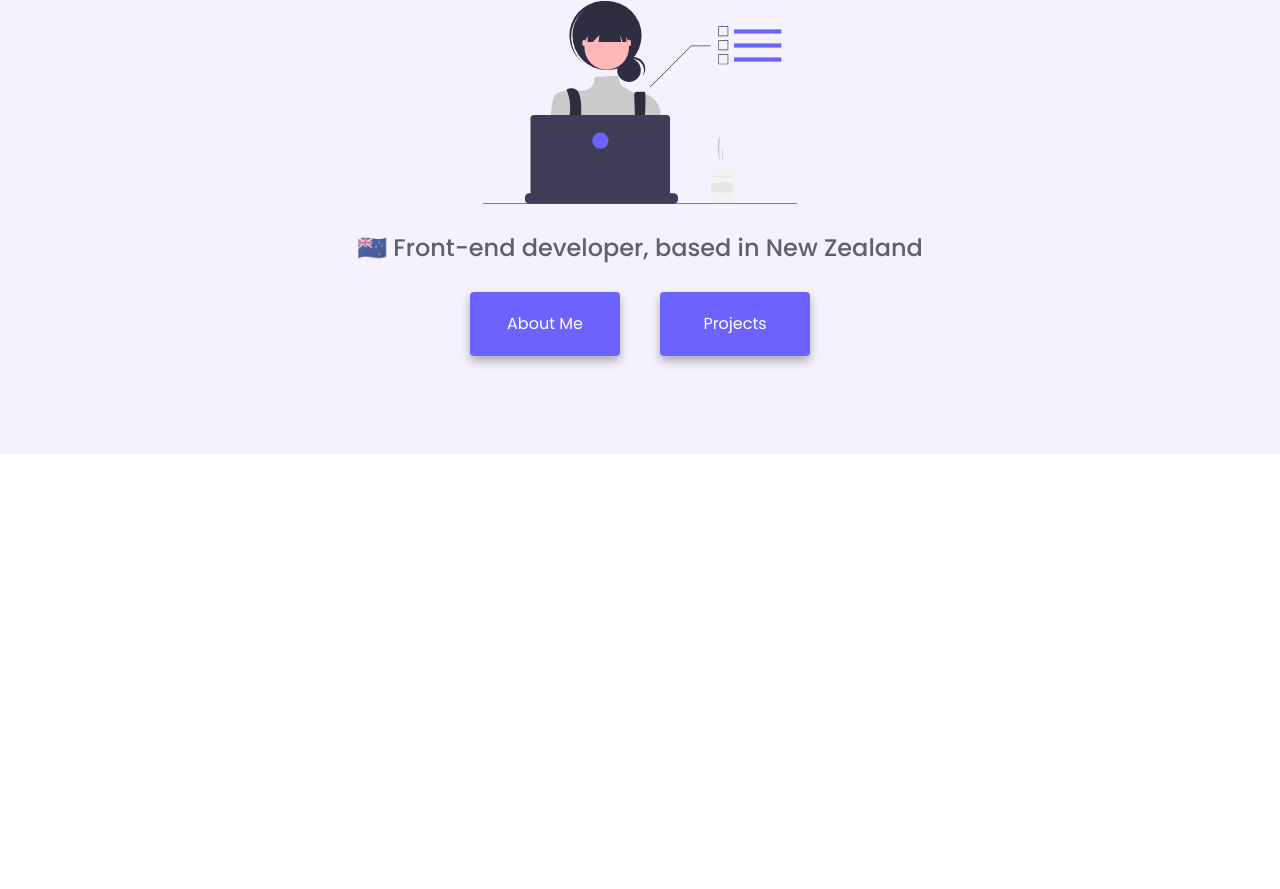
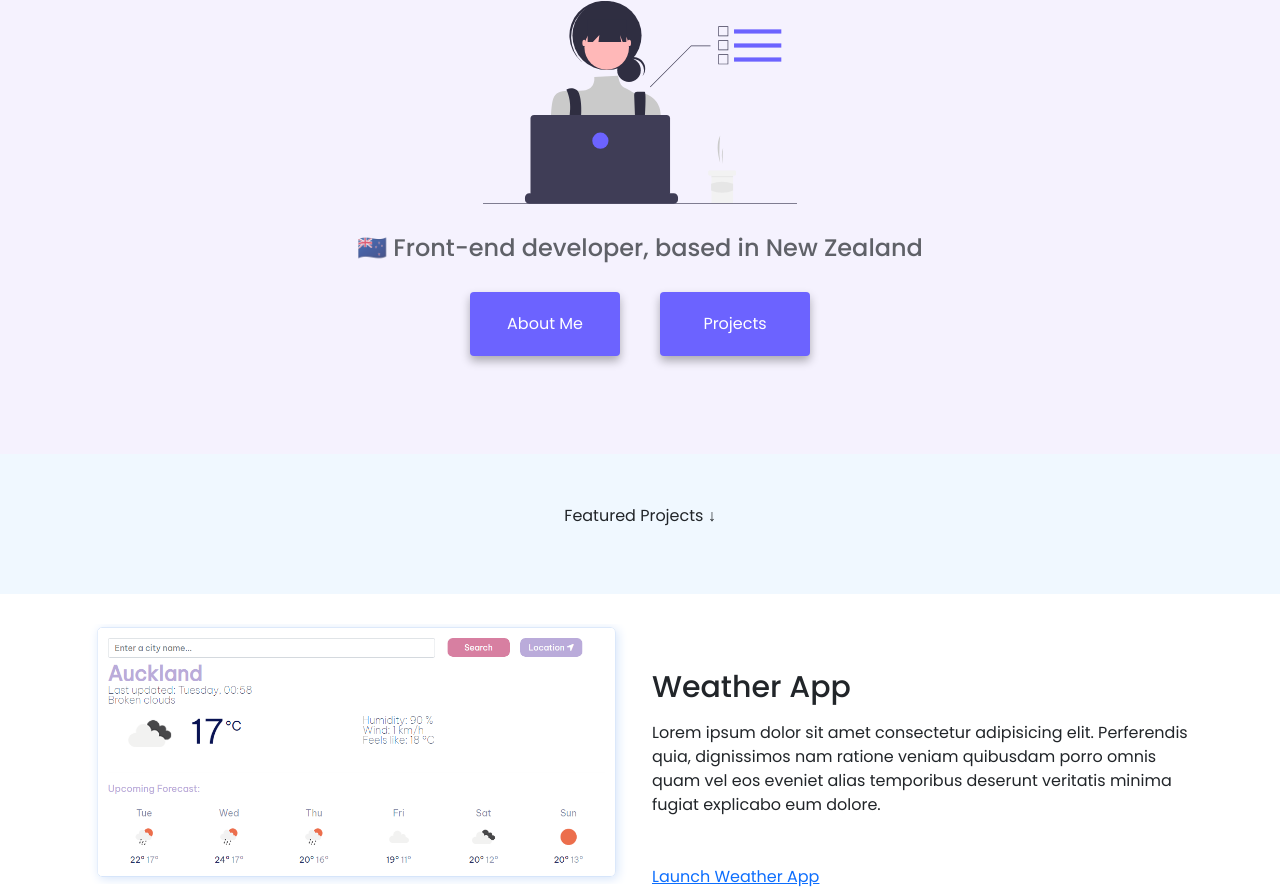
Before and after one commit to yingerliang/portfolio-project, a plain HTML site: page index.html in a window 1280 px wide. Shown: the part 277-1166 px from the top of the page. Before the commit the page ends 800 px from the top, so only its background shows below. Drawn offline with nearby package versions, Linux system fonts and the light colour scheme.

Commit message:
Added featured projects

```diff
--- a/index.html
+++ b/index.html
@@ -96,5 +96,40 @@
         >
       </div>
     </div>
+
+    <div class="work-introduction">
+      <p class="text-center">Featured Projects ↓</p>
+    </div>
+
+    <div class="featured-projects">
+      <div class="container">
+        <div class="row">
+          <div class="col-sm-6">
+            <img
+              src="/images/weatherapp.png"
+              class="img-fluid rounded d-none d-sm-block"
+            />
+          </div>
+          <div class="col-sm-6">
+            <h2 class="mb-3">Weather App</h2>
+            <p>
+              Lorem ipsum dolor sit amet consectetur adipisicing elit.
+              Perferendis quia, dignissimos nam ratione veniam quibusdam porro
+              omnis quam vel eos eveniet alias temporibus deserunt veritatis
+              minima fugiat explicabo eum dolore.
+            </p>
+            <div class="mt-5">
+              <a
+                href="#"
+                class="primary-link project-link"
+                title="Weather project"
+              >
+                Launch Weather App
+              </a>
+            </div>
+          </div>
+        </div>
+      </div>
+    </div>
   </body>
 </html>
```
Also changed, not shown: images/weatherapp.png (added).
